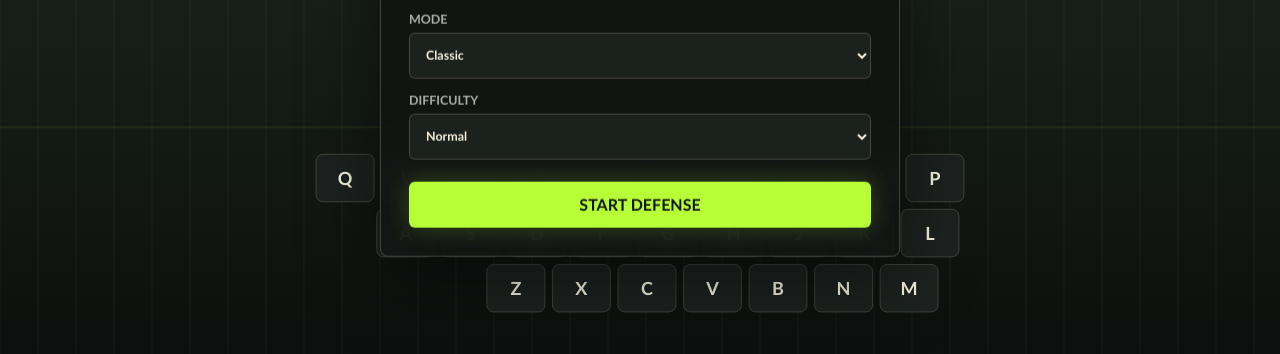
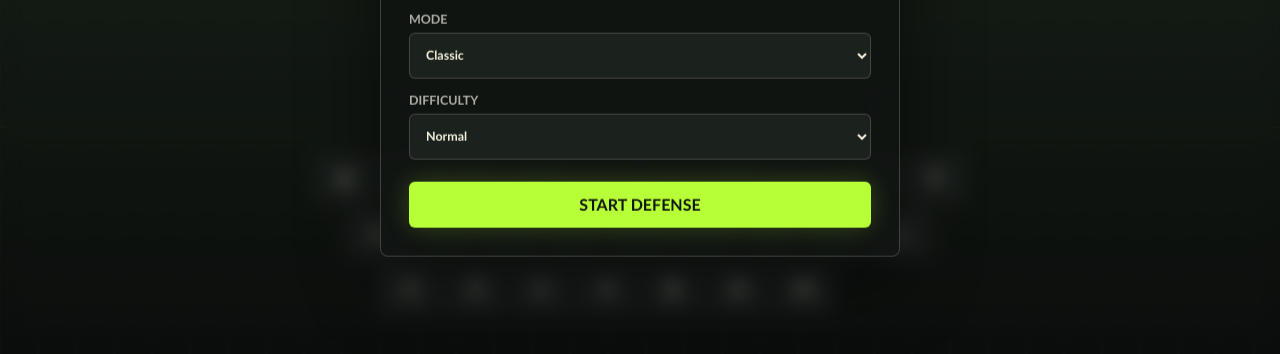
Before and after one commit to IvanNavin/brainrot-keyboard-defense, a website: page index.html in a window 1280 px wide. Shown: the part 446-800 px from the top of the page. Drawn offline with Linux system fonts and the light colour scheme.

Commit message:
Fix keyboard layout and menu blur

```diff
--- a/index.html
+++ b/index.html
@@ -9,6 +9,8 @@
   <body>
     <main class="shell">
       <canvas id="game" aria-label="Brainrot Keyboard Defense game canvas"></canvas>
+
+      <div id="menuBackdrop" class="menu-backdrop"></div>
 
       <section id="menu" class="menu" aria-label="Game menu">
         <div class="brand">
--- a/src/main.js
+++ b/src/main.js
@@ -1,6 +1,7 @@
 const canvas = document.querySelector("#game");
 const ctx = canvas.getContext("2d");
 const menu = document.querySelector("#menu");
+const menuBackdrop = document.querySelector("#menuBackdrop");
 const startButton = document.querySelector("#start");
 const modeSelect = document.querySelector("#mode");
 const difficultySelect = document.querySelector("#difficulty");
@@ -79,13 +80,15 @@ function buildKeyboard(width, height) {
   const keyWidth = Math.min(58, Math.max(30, (width - 48) / 11.2));
   const gap = Math.max(5, keyWidth * 0.13);
   const keyHeight = keyWidth * 0.82;
+  const step = keyWidth + gap;
+  const topRowWidth = rows[0].length * keyWidth + (rows[0].length - 1) * gap;
+  const baseX = (width - topRowWidth) / 2;
+  const rowOffsets = [0, step * 0.5, step];
   const startY = height - keyHeight * 3 - gap * 2 - 42;
 
   return rows.flatMap((row, rowIndex) => {
-    const rowWidth = row.length * keyWidth + (row.length - 1) * gap;
     const y = startY + rowIndex * (keyHeight + gap);
-    const offset = rowIndex === 1 ? keyWidth * 0.48 : rowIndex === 2 ? keyWidth * 1.25 : 0;
-    const startX = (width - rowWidth) / 2 + offset;
+    const startX = baseX + rowOffsets[rowIndex];
 
     return row.split("").map((id, index) => ({
       id,
@@ -113,6 +116,7 @@ function startGame() {
   state.particles = [];
   state.pressed.clear();
   menu.classList.add("is-hidden");
+  menuBackdrop.classList.add("is-hidden");
   spawnBrainrot();
 }
 
@@ -120,6 +124,7 @@ function endGame() {
   state.screen = "gameover";
   state.active = null;
   menu.classList.remove("is-hidden");
+  menuBackdrop.classList.remove("is-hidden");
   startButton.textContent = "Restart defense";
 }
 
@@ -258,9 +263,9 @@ function draw() {
   ctx.clearRect(0, 0, width, height);
   drawArena(width, height);
   drawHud();
+  drawKeyboard();
   drawBrainrot();
   drawParticles();
-  drawKeyboard();
 }
 
 function drawArena(width, height) {
--- a/src/styles.css
+++ b/src/styles.css
@@ -50,6 +50,19 @@ body::before {
   height: 100%;
 }
 
+.menu-backdrop {
+  position: absolute;
+  inset: 0;
+  pointer-events: none;
+  background: rgba(8, 11, 9, 0.26);
+  backdrop-filter: blur(10px);
+  transition: opacity 180ms ease;
+}
+
+.menu-backdrop.is-hidden {
+  opacity: 0;
+}
+
 .menu {
   position: absolute;
   left: 50%;
@@ -61,14 +74,14 @@ body::before {
   background: var(--panel);
   box-shadow: 0 24px 80px rgba(0, 0, 0, 0.45);
   transform: translate(-50%, -50%);
-  backdrop-filter: blur(18px);
+  backdrop-filter: blur(20px);
+  transition: opacity 180ms ease, transform 180ms ease;
 }
 
 .menu.is-hidden {
   pointer-events: none;
   opacity: 0;
   transform: translate(-50%, -48%) scale(0.98);
-  transition: opacity 180ms ease, transform 180ms ease;
 }
 
 .brand {
```
